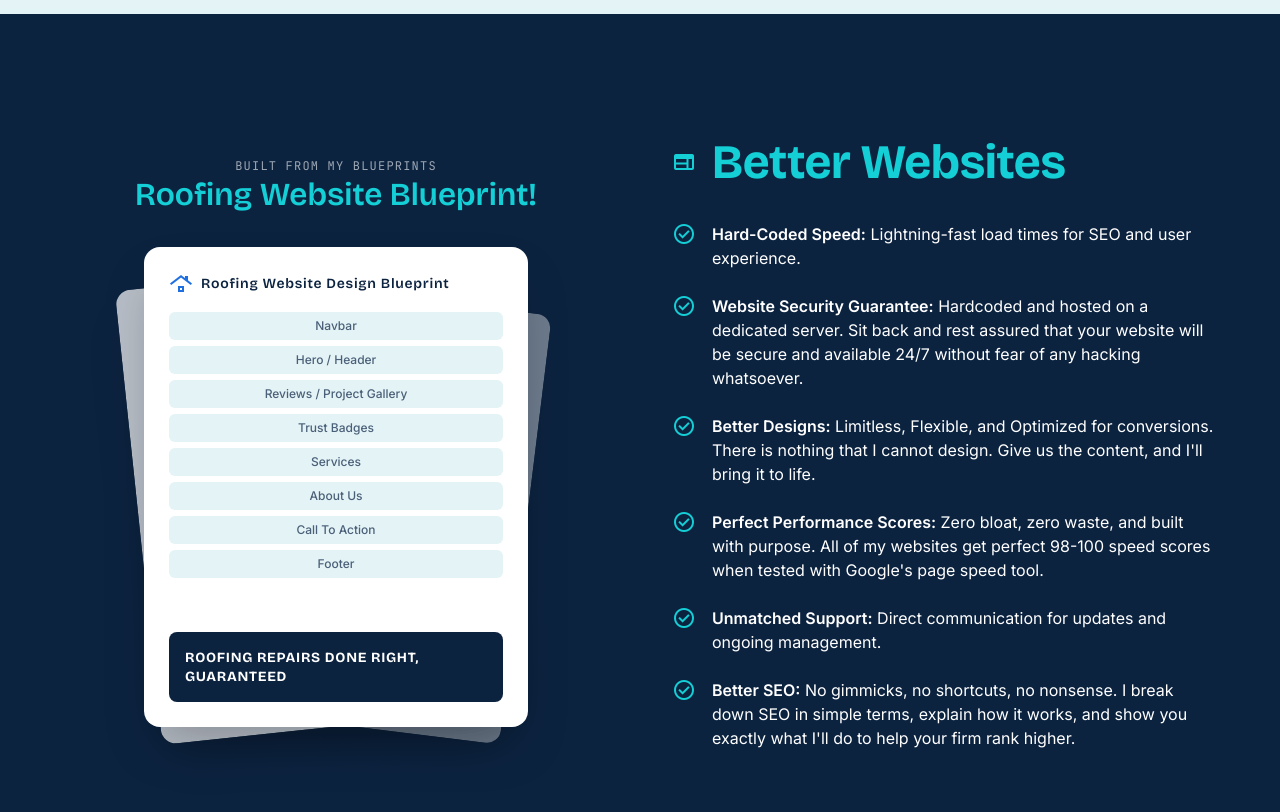
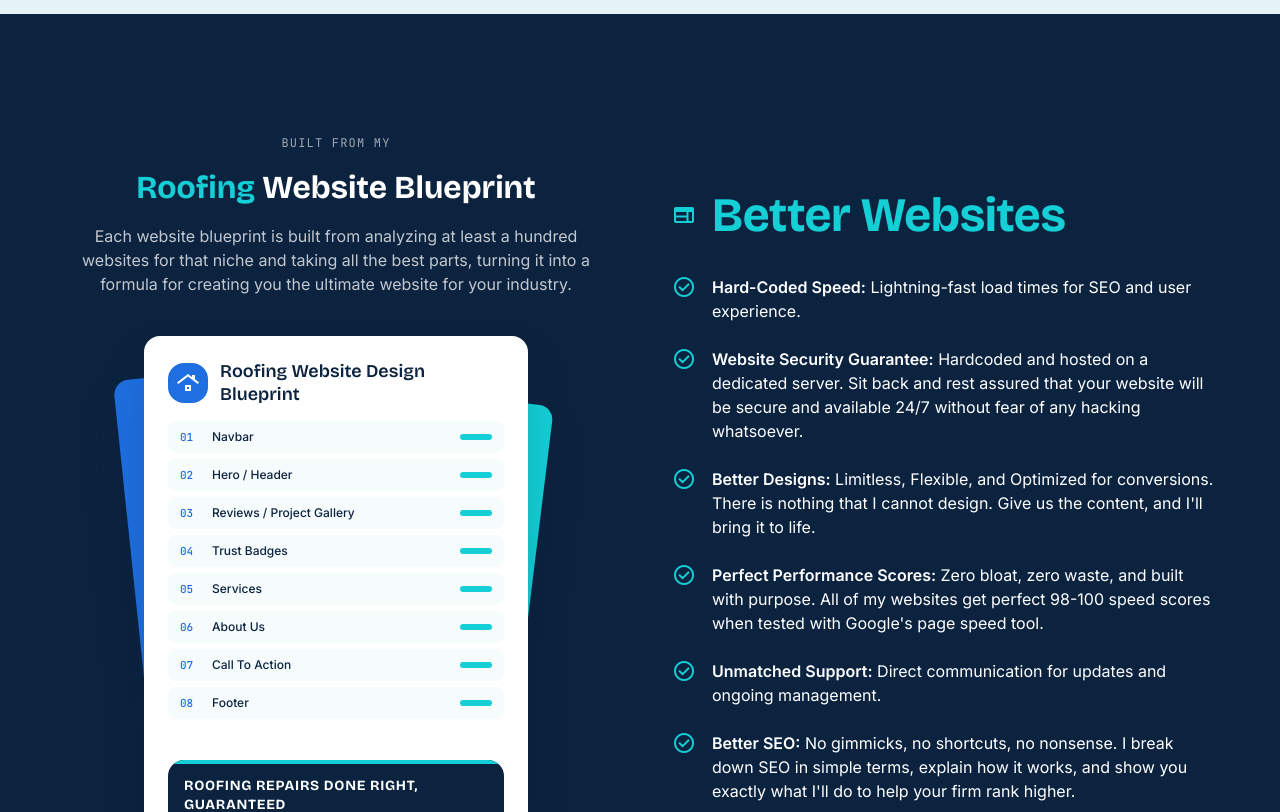
Before and after one commit to Daraphista/angelomendozaworks-site, a Next.js app: page / in a window 1280 px wide. Shown: the part 1820-2632 px from the top of the page. Built offline with nearby package versions, Linux system fonts and the light colour scheme.

Commit message:
feat(blueprints): redesign blueprint cards and rewrite showcase headings
Cards use brand plates and numbered rows; headings read '{niche} Website/Ad
Blueprint' under a 'Built from my' label, with explainer copy on websites.

Co-Authored-By: Claude Opus 5.5 <noreply@anthropic.com>

```diff
--- a/src/components/AdsShowcase.tsx
+++ b/src/components/AdsShowcase.tsx
@@ -8,7 +8,11 @@ export default function AdsShowcase() {
       <div className="max-w-container-max mx-auto px-margin-mobile md:px-margin-desktop">
         <div className="grid grid-cols-1 lg:grid-cols-2 gap-stack-lg md:gap-16 items-center">
           <div className="order-2 lg:order-1">
-            <BlueprintShowcase cards={AD_BLUEPRINTS} variant="light" />
+            <BlueprintShowcase
+              cards={AD_BLUEPRINTS}
+              variant="light"
+              titleSuffix="Ad Blueprint"
+            />
           </div>
           <div className=" space-y-stack-lg">
             <h2 className="font-headline text-headline-lg text-secondary flex items-center gap-4">
--- a/src/components/BlueprintShowcase.tsx
+++ b/src/components/BlueprintShowcase.tsx
@@ -3,20 +3,27 @@
 import { useEffect, useState } from "react";
 import type { BlueprintCard } from "@/data/blueprints";
 
+// Front card is white; the two behind it become solid brand plates
+// (cobalt, lagoon) with their content hidden, like the Services visuals.
 const DEPTH_STYLES = [
-  "translate-x-0 translate-y-0 rotate-0 scale-100 opacity-100 z-30",
-  "translate-x-[-16px] translate-y-[12px] -rotate-6 scale-95 opacity-70 z-20",
-  "translate-x-[18px] translate-y-[22px] rotate-7 scale-90 opacity-40 z-10",
+  "translate-x-0 translate-y-0 rotate-0 scale-100 z-30 bg-white",
+  "translate-x-[-16px] translate-y-[12px] -rotate-6 scale-95 z-20 bg-cobalt",
+  "translate-x-[18px] translate-y-[22px] rotate-7 scale-90 z-10 bg-lagoon",
 ];
 
 export default function BlueprintShowcase({
   cards,
-  kicker = "Built from my blueprints",
+  kicker = "Built from my",
+  titleSuffix,
+  description,
   intervalMs = 3500,
   variant = "dark",
 }: {
   cards: BlueprintCard[];
   kicker?: string;
+  /** Heading reads "{niche} {titleSuffix}", e.g. "Law Website Blueprint". */
+  titleSuffix: string;
+  description?: string;
   intervalMs?: number;
   variant?: "dark" | "light";
 }) {
@@ -30,60 +37,83 @@ export default function BlueprintShowcase({
   }, [cards.length, intervalMs]);
 
   const active = cards[index];
-  const kickerColor =
-    variant === "dark" ? "text-white/60" : "text-secondary/60";
-  const headingColor = variant === "dark" ? "text-primary" : "text-cobalt";
-  const cardBorder =
-    variant === "dark" ? "border-white/10" : "border-secondary/10";
+  const dark = variant === "dark";
+  const kickerColor = dark ? "text-white/60" : "text-secondary/60";
+  const headingColor = dark ? "text-white" : "text-secondary";
+  const accentColor = dark ? "text-lagoon" : "text-cobalt";
+  const bodyColor = dark ? "text-white/75" : "text-on-surface-variant";
 
   return (
-    <div className="flex flex-col items-center gap-8 text-center">
-      <div>
+    <div className="flex flex-col items-center gap-10 text-center">
+      <div className="max-w-xl space-y-4">
         <p
           className={`font-mono text-[12px] uppercase tracking-widest ${kickerColor}`}
         >
           {kicker}
         </p>
         <h3
+          className={`font-headline font-bold text-headline-md leading-tight ${headingColor}`}
+        >
+          <span
             key={index}
-          className={`blueprint-fade font-headline text-headline-md ${headingColor}`}
+            className={`blueprint-fade inline-block ${accentColor}`}
           >
-          {active.heading}
+            {active.niche}
+          </span>{" "}
+          {titleSuffix}
         </h3>
+        {description && (
+          <p className={`font-body-md ${bodyColor}`}>{description}</p>
+        )}
       </div>
 
-      <div className="relative w-full max-w-sm aspect-[4/5]">
+      <div className="relative w-full max-w-sm aspect-[4/5.4]">
         {cards.map((card, i) => {
           const depth = (i - index + cards.length) % cards.length;
+          const isFront = depth === 0;
           return (
             <div
               key={card.cardTitle}
-              className={`absolute inset-0 flex flex-col gap-4 rounded-2xl border ${cardBorder} bg-white p-6 text-left text-secondary shadow-2xl transition-all duration-700 ease-in-out ${DEPTH_STYLES[depth]}`}
+              aria-hidden={!isFront}
+              className={`absolute inset-0 overflow-hidden rounded-2xl shadow-2xl shadow-ink/30 transition-all duration-700 ease-in-out motion-reduce:transition-none ${DEPTH_STYLES[depth]}`}
             >
-              <div className="flex items-center gap-2">
-                <span className="material-symbols-outlined text-cobalt">
+              <div
+                className={`flex h-full flex-col gap-4 p-6 text-left text-secondary transition-opacity duration-500 motion-reduce:transition-none ${
+                  isFront ? "opacity-100" : "opacity-0"
+                }`}
+              >
+                <div className="flex items-center gap-3">
+                  <span className="flex h-10 w-10 shrink-0 items-center justify-center rounded-xl bg-cobalt">
+                    <span className="material-symbols-outlined text-white">
                       {card.icon}
                     </span>
-                <span className="font-headline text-label-bold font-semibold">
+                  </span>
+                  <span className="font-headline text-lg font-semibold leading-tight">
                     {card.cardTitle}
                   </span>
                 </div>
 
-              <ul className="space-y-1.5">
-                {card.sections.map((section) => (
+                <ol className="flex-1 space-y-1.5">
+                  {card.sections.map((section, n) => (
                     <li
                       key={section}
-                    className="rounded-md bg-surface-container px-3 py-1.5 text-center font-label-sm text-label-sm text-on-surface-variant"
+                      className="flex items-center gap-3 rounded-lg bg-cloud px-3 py-2 font-label-sm text-label-sm text-secondary"
                     >
-                    {section}
+                      <span className="w-5 font-mono text-[11px] text-cobalt">
+                        {String(n + 1).padStart(2, "0")}
+                      </span>
+                      <span className="flex-1">{section}</span>
+                      <span className="h-1.5 w-8 rounded-full bg-lagoon" />
                     </li>
                   ))}
-              </ul>
+                </ol>
 
-              <div className="mt-auto rounded-lg bg-secondary p-4 text-white">
+                <div className="relative overflow-hidden rounded-xl bg-ink p-4 text-white">
+                  <span className="absolute inset-x-0 top-0 h-1 bg-lagoon" />
                   <p className="font-headline text-label-bold font-bold leading-snug">
                     {card.previewHeadline}
                   </p>
+                </div>
               </div>
             </div>
           );
--- a/src/components/WebsiteShowcase.tsx
+++ b/src/components/WebsiteShowcase.tsx
@@ -7,7 +7,12 @@ export default function WebsiteShowcase() {
     <section className="py-section-gap bg-secondary text-white">
       <div className="max-w-container-max mx-auto px-margin-mobile md:px-margin-desktop">
         <div className="grid grid-cols-1 lg:grid-cols-2 gap-stack-lg md:gap-16 items-center">
-          <BlueprintShowcase cards={WEBSITE_BLUEPRINTS} variant="dark" />
+          <BlueprintShowcase
+            cards={WEBSITE_BLUEPRINTS}
+            variant="dark"
+            titleSuffix="Website Blueprint"
+            description="Each website blueprint is built from analyzing at least a hundred websites for that niche and taking all the best parts, turning it into a formula for creating you the ultimate website for your industry."
+          />
           <div className="space-y-stack-lg">
             <h2 className="font-headline text-headline-lg text-primary flex items-center gap-4">
               <span className="material-symbols-outlined text-5xl">web</span>
--- a/src/data/adBlueprints.ts
+++ b/src/data/adBlueprints.ts
@@ -3,6 +3,7 @@ import type { BlueprintCard } from "@/data/blueprints";
 export const AD_BLUEPRINTS: BlueprintCard[] = [
   {
     heading: "Law Ad Blueprint!",
+    niche: "Law",
     icon: "gavel",
     cardTitle: "Law Ad Campaign Blueprint",
     sections: [
@@ -19,6 +20,7 @@ export const AD_BLUEPRINTS: BlueprintCard[] = [
   },
   {
     heading: "Roofing Ad Blueprint!",
+    niche: "Roofing",
     icon: "roofing",
     cardTitle: "Roofing Ad Campaign Blueprint",
     sections: [
@@ -35,6 +37,7 @@ export const AD_BLUEPRINTS: BlueprintCard[] = [
   },
   {
     heading: "Painting Ad Blueprint!",
+    niche: "Painting",
     icon: "format_paint",
     cardTitle: "Painting Ad Campaign Blueprint",
     sections: [
--- a/src/data/blueprints.ts
+++ b/src/data/blueprints.ts
@@ -1,5 +1,6 @@
 export type BlueprintCard = {
   heading: string;
+  niche: string;
   icon: string;
   cardTitle: string;
   sections: string[];
@@ -9,6 +10,7 @@ export type BlueprintCard = {
 export const WEBSITE_BLUEPRINTS: BlueprintCard[] = [
   {
     heading: "Law Website Blueprint!",
+    niche: "Law",
     icon: "gavel",
     cardTitle: "Law Website Design Blueprint",
     sections: [
@@ -25,6 +27,7 @@ export const WEBSITE_BLUEPRINTS: BlueprintCard[] = [
   },
   {
     heading: "Roofing Website Blueprint!",
+    niche: "Roofing",
     icon: "roofing",
     cardTitle: "Roofing Website Design Blueprint",
     sections: [
@@ -41,6 +44,7 @@ export const WEBSITE_BLUEPRINTS: BlueprintCard[] = [
   },
   {
     heading: "Painting Website Blueprint!",
+    niche: "Painting",
     icon: "format_paint",
     cardTitle: "Painting Website Design Blueprint",
     sections: [
```
Lines whose indentation alone changed are shown as unchanged.
